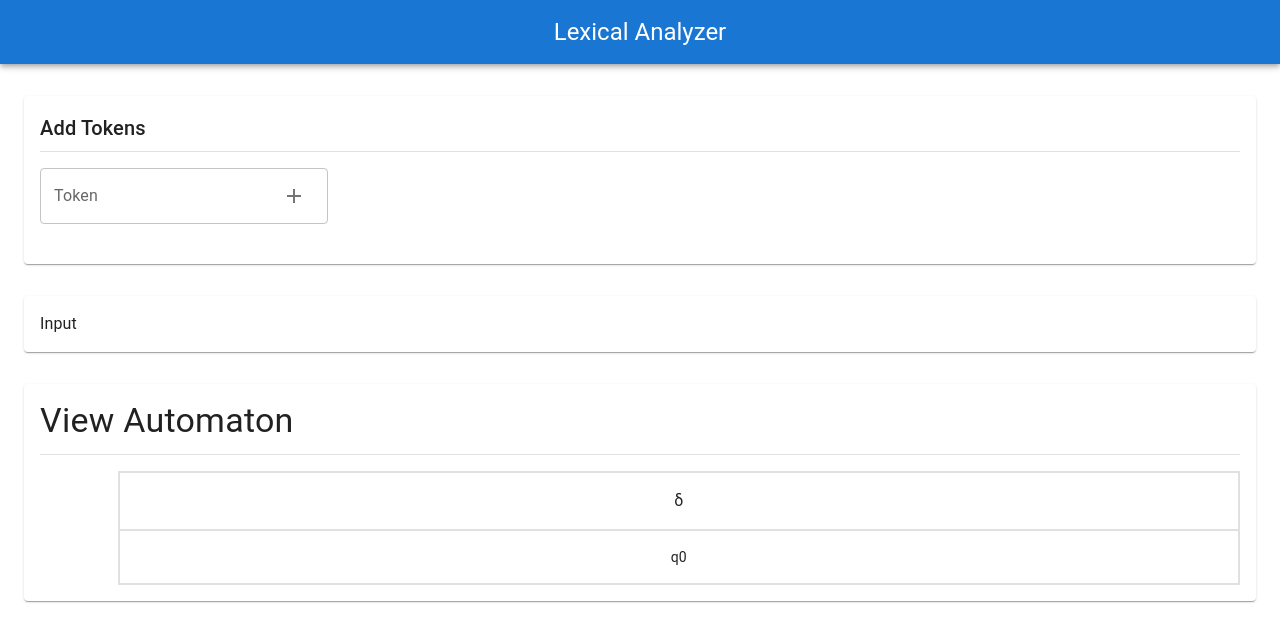
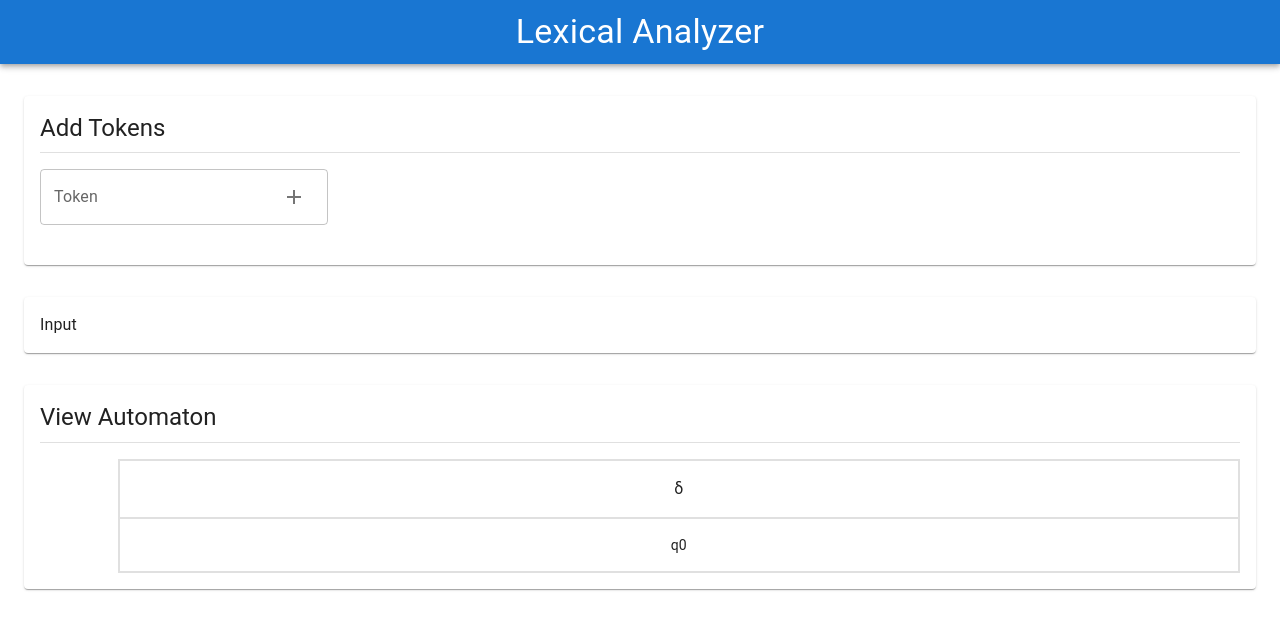
Before and after one commit to falabretti/lexical-analyzer, a React (Create React App) app: page / in a window 1280 px wide. Shown: the top 642 px of the page. Built offline with nearby package versions, Linux system fonts and the light colour scheme.

Commit message:
Change titles size

```diff
--- a/src/components/DisplaySection.tsx
+++ b/src/components/DisplaySection.tsx
@@ -71,7 +71,7 @@ function DisplaySection() {
 
   return (
     <section>
-      <Typography variant="h4" gutterBottom>View Automaton</Typography>
+      <Typography variant="h5" gutterBottom>View Automaton</Typography>
       <Divider />
       <TableContainer sx={{ marginTop: 2 }}>
         <Table>
--- a/src/components/Navbar.tsx
+++ b/src/components/Navbar.tsx
@@ -6,7 +6,7 @@ function Navbar() {
         <Box sx={{ flexGrow: 1 }}>
             <AppBar position="static">
                 <Toolbar>
-                    <Typography variant="h5" component="h1" width="100%" align='center'>
+                    <Typography variant="h4" component="h1" width="100%" align='center'>
                         Lexical Analyzer
                     </Typography>
                 </Toolbar>
--- a/src/components/TokenSection.tsx
+++ b/src/components/TokenSection.tsx
@@ -30,7 +30,7 @@ function TokenSection() {
 
   return (
     <section >
-      <Typography variant="h6" gutterBottom>Add Tokens</Typography>
+      <Typography variant="h5" gutterBottom>Add Tokens</Typography>
       <Divider />
       <Box sx={{ p: 2, pl: 0 }}>
         <TextField
```
